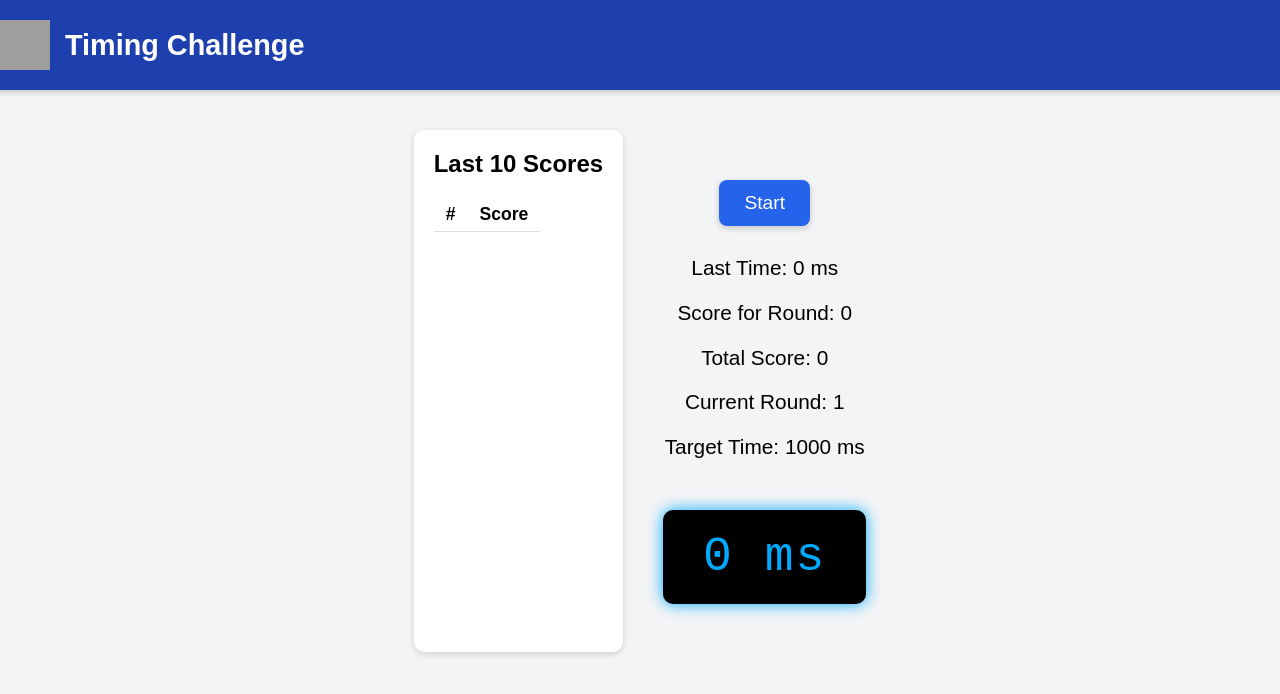
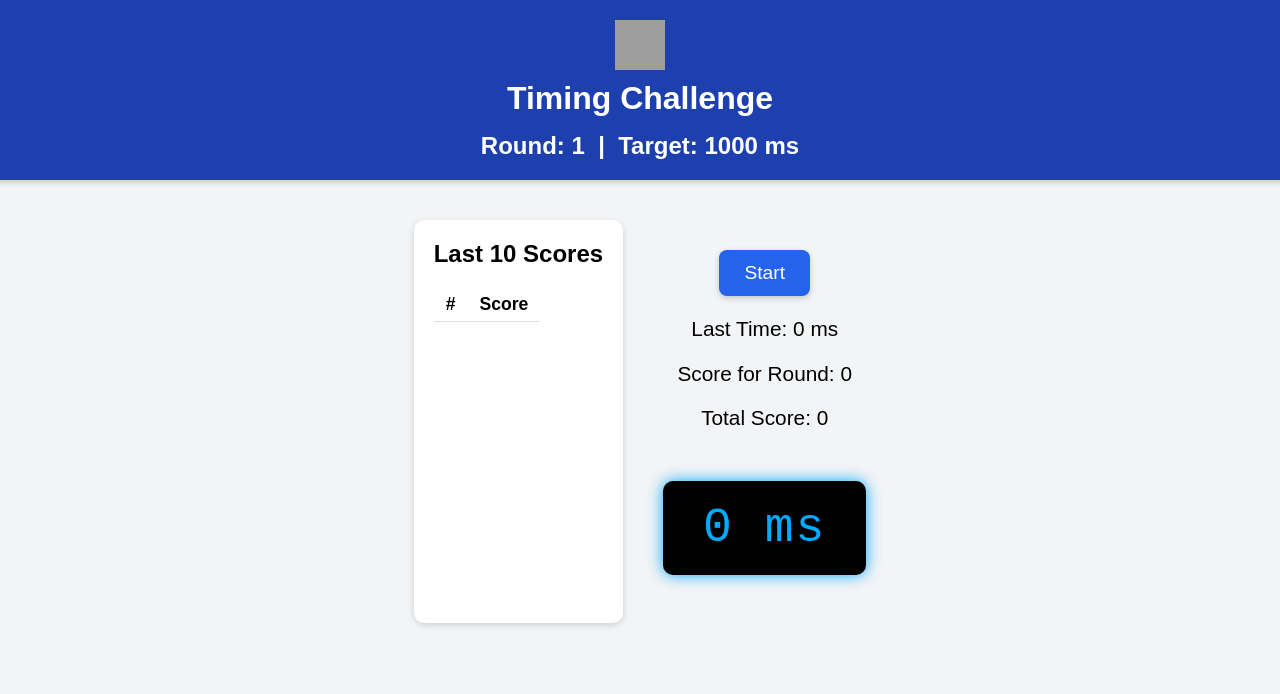
Before and after one commit to pietrof/counter, a plain HTML site: page index.html in a window 1280 px wide. Drawn offline with Linux system fonts and the light colour scheme; grey boxes are pictures that could not be loaded.

Commit message:
Update title and styling in index.html

```diff
--- a/index.html
+++ b/index.html
@@ -3,7 +3,7 @@
 <head>
   <meta charset="UTF-8" />
   <meta name="viewport" content="width=device-width, initial-scale=1.0" />
-  <title>1-Second Challenge</title>
+  <title>Timing Challenge</title>
   <style>
     body {
       font-family: Arial, sans-serif;
@@ -20,8 +20,9 @@
       padding: 20px;
       width: 100%;
       display: flex;
+      flex-direction: column;
       align-items: center;
-      gap: 15px;
+      gap: 10px;
       box-shadow: 0 2px 6px rgba(0,0,0,0.2);
     }
     header img {
@@ -30,10 +31,15 @@
     }
     h1 {
       margin: 0;
-      font-size: 1.8rem;
+      font-size: 2rem;
+    }
+    .round-info {
+      font-size: 1.5rem;
+      font-weight: bold;
+      margin-top: 5px;
     }
     main {
-      margin-top: 50px;
+      margin-top: 30px;
       text-align: center;
     }
     button {
@@ -50,7 +56,7 @@
       background: #1e3a8a;
     }
     .stats {
-      margin-top: 30px;
+      margin-top: 20px;
       font-size: 1.3rem;
     }
     .digital {
@@ -76,6 +82,9 @@
   <header>
     <img src="https://upload.wikimedia.org/wikipedia/commons/a/a7/React-icon.svg" alt="Logo">
     <h1>Timing Challenge</h1>
+    <div class="round-info">
+      Round: <span id="roundNumber">1</span> &nbsp;|&nbsp; Target: <span id="targetTime">1000</span> ms
+    </div>
   </header>
 
   <div class="layout">
@@ -92,8 +101,6 @@
         <p>Last Time: <span id="lastTime">0</span> ms</p>
         <p>Score for Round: <span id="roundScore">0</span></p>
         <p>Total Score: <span id="totalScore">0</span></p>
-        <p>Current Round: <span id="roundNumber">1</span></p>
-        <p>Target Time: <span id="targetTime">1000</span> ms</p>
       </div>
       <p id="liveTimer" class="digital">0 ms</p>
     </main>
@@ -144,7 +151,6 @@
       history = history.slice(0,10);
       renderHistory();
 
-      // Increment round and target time
       currentRound++;
       targetTime = currentRound * 1000;
       roundNumberEl.textContent = currentRound;
```
